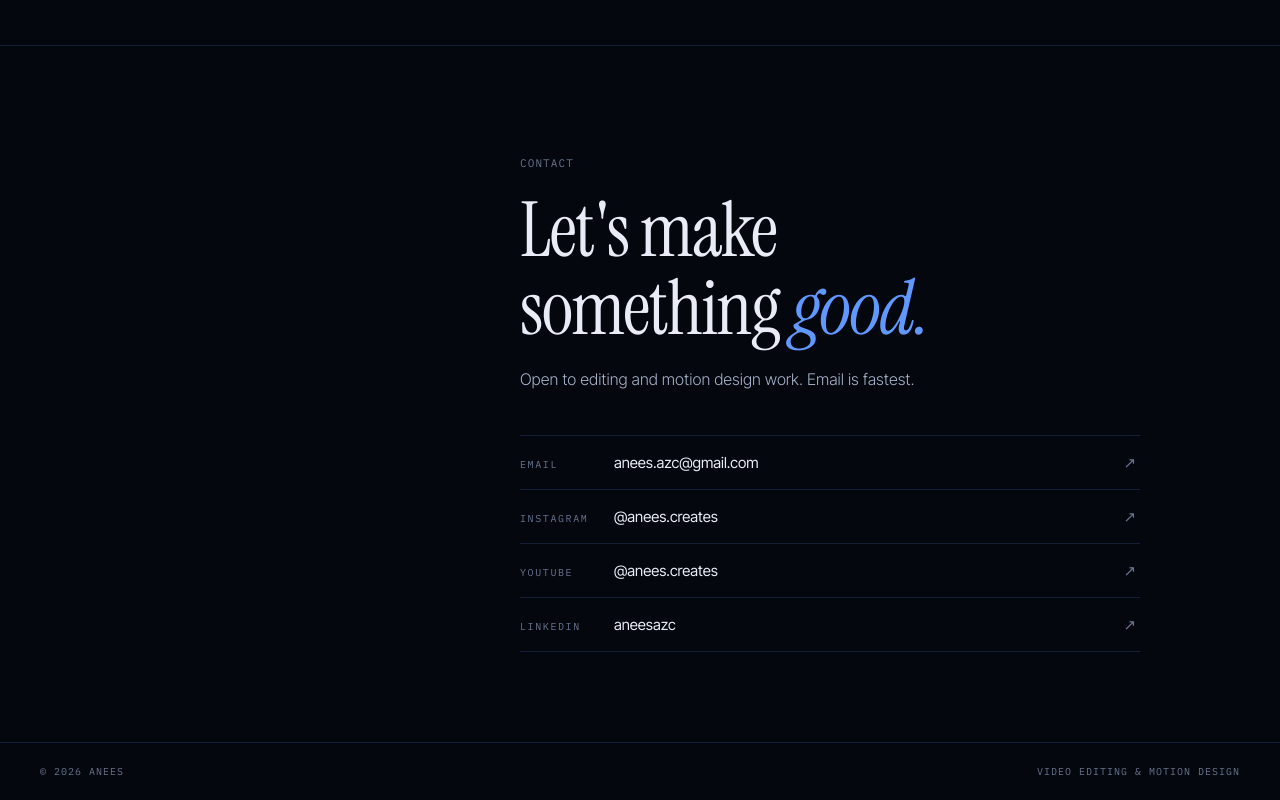
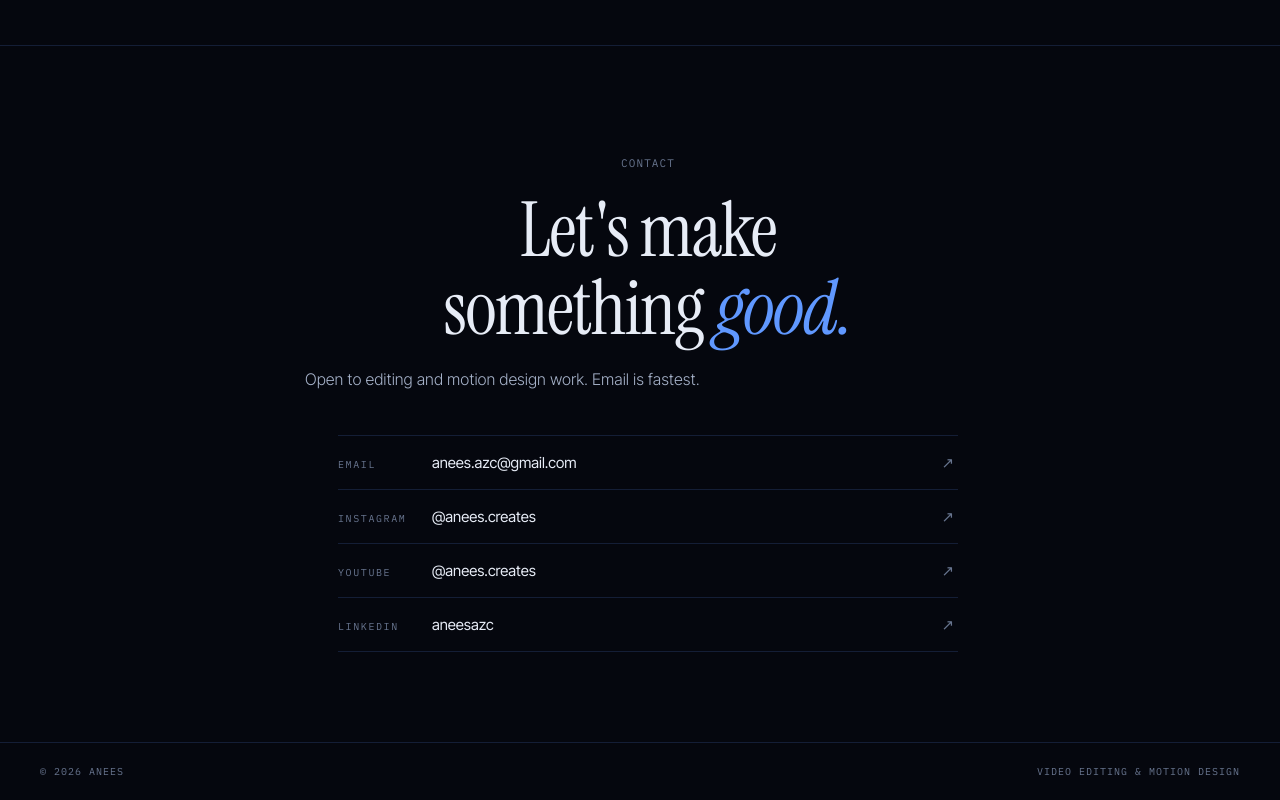
Before and after one commit to aneesazc/portfolio-v2, a plain HTML site: page index.html in a window 1280 px wide. Shown: the part 4534-5334 px from the top of the page. Drawn offline with Linux system fonts and the light colour scheme.

Commit message:
Update index.html

```diff
--- a/index.html
+++ b/index.html
@@ -410,13 +410,17 @@
     .link-name { font-size: 15px; color: var(--text); transition: color 0.18s; }
     .link-arrow { font-size: 15px; color: var(--muted); transition: transform 0.22s, color 0.18s; }
 
-    /* contact sits right-of-centre on wide screens */
+    /* contact centred on wide screens */
     #contact .contact-inner {
       max-width: 720px;
-      margin-left: auto;   /* push to the right */
+      margin-left: auto;
+      margin-right: auto;
+      text-align: center;
     }
+    #contact .contact-inner .links { margin-left: auto; margin-right: auto; }
+    #contact .link { text-align: left; }
     @media (max-width: 980px) {
-      #contact .contact-inner { margin-left: 0; max-width: none; }
+      #contact .contact-inner { max-width: none; text-align: left; }
     }
 
 
```
